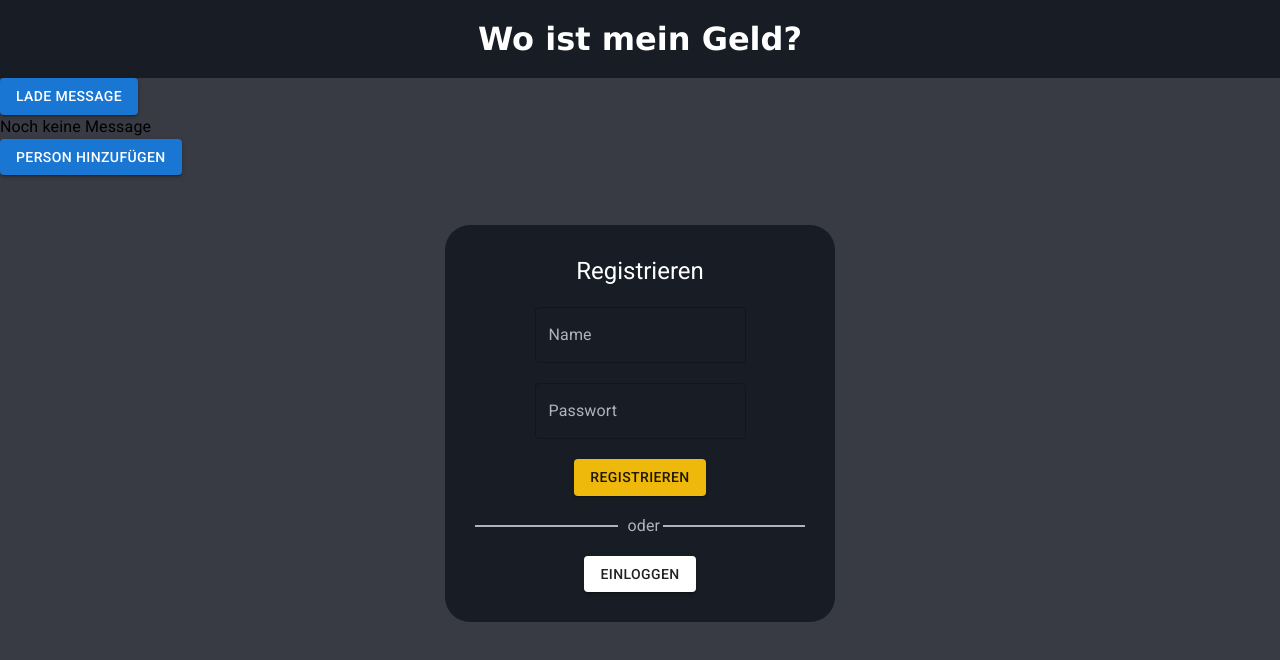
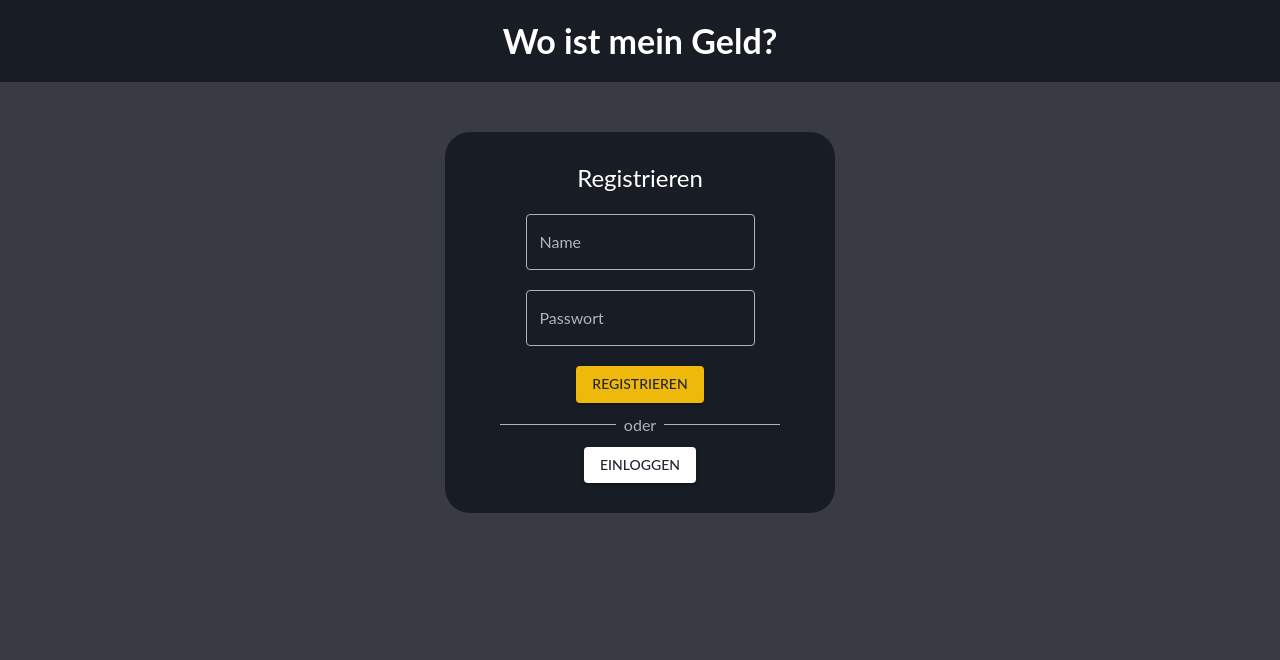
Before and after one commit to cyberlytics/WoIstMeinGeld, a React (Vite) app in the folder frontend/: page / in a window 1280 px wide. Shown: the top 660 px of the page. Built offline with nearby package versions, Linux system fonts and the light colour scheme.

Commit message:
add theme and custom components

```diff
--- a/frontend/index.html
+++ b/frontend/index.html
@@ -4,7 +4,8 @@
         <meta charset="utf-8" />
         <meta name="viewport" content="width=device-width, initial-scale=1.0, user-scalable=no" />
         <link rel="shortcut icon" href="/favicon.ico" />
-        <link rel="stylesheet" href="https://fonts.googleapis.com/css?family=Roboto:300,400,500,700&display=swap" />
+        <!-- <link rel="stylesheet" href="https://fonts.googleapis.com/css?family=Roboto:300,400,500,700&display=swap" /> -->
+        <link type="text/css" href="http://fonts.googleapis.com/css?family=Lato:400,700" />
         <title>Web-App</title>
     </head>
     <body>
--- a/frontend/src/App.tsx
+++ b/frontend/src/App.tsx
@@ -1,8 +1,9 @@
-import { Button, Typography } from "@mui/material";
+import { Button, ThemeProvider, Typography } from "@mui/material";
 import { useState } from "react";
 import AppBar from "./AppBar";
 import postFetch from "./postFetchWrapper";
 import { SignUpDialog } from "./SignUp";
+import theme from "./ThemeProvider";
 
 interface IMessage {
     message: string;
@@ -10,6 +11,7 @@ interface IMessage {
 
 export function App() {
     const [message, setMessage] = useState<IMessage | null>(null);
+    const [showLogin, setShowLogin] = useState<boolean>(true);
 
     function handleClick() {
         fetch("http://localhost:8080/")
@@ -32,17 +34,23 @@ export function App() {
             .catch((reason) => console.error(reason));
     }
 
+    const handleShow = (show: boolean) => {
+        setShowLogin(show);
+    };
+
     return (
         <div>
+            <ThemeProvider theme={theme}>
                 <AppBar />
-            <Button variant="contained" onClick={handleClick}>
+                {/* <Button variant="contained" onClick={handleClick}>
                     Lade Message
                 </Button>
                 <Typography>{message ? message.message : "Noch keine Message"}</Typography>
                 <Button variant="contained" onClick={handleAddPerson}>
                     Person hinzufügen
-            </Button>
-            <SignUpDialog show={false}></SignUpDialog>
+                </Button> */}
+                {showLogin ? <SignUpDialog setShow={handleShow}></SignUpDialog> : <Typography>oof</Typography>}
+            </ThemeProvider>
         </div>
     );
 }
--- a/frontend/src/AppBar.tsx
+++ b/frontend/src/AppBar.tsx
@@ -1,12 +1,30 @@
 import { PureComponent, ReactNode } from "react";
+import AppBar from "@mui/material/AppBar";
+import { makeStyles, Typography } from "@mui/material";
+// class AppBar extends PureComponent {
+//     render(): ReactNode {
+//         return (
+//             <div className="appBarContainer">
+//                 <h1 className="appBarTitle">Wo ist mein Geld?</h1>
+//             </div>
+//         );
+//     }
+// }
 
-class AppBar extends PureComponent {
-    render(): ReactNode {
-        return (
-            <div className="appBarContainer">
-                <h1 className="appBarTitle">Wo ist mein Geld?</h1>
-            </div>
-        );
-    }
-}
-export default AppBar;
+const AppBarGeld = () => {
+    return (
+        <div className="appBarContainer">
+            <AppBar position="static" sx={{ boxShadow: 0 }}>
+                <Typography
+                    sx={{ bgcolor: "secondary.main", boxShadow: 0, fontWeight: "bold" }}
+                    className="appBarTitle"
+                    variant="h4"
+                    component="div"
+                >
+                    Wo ist mein Geld?
+                </Typography>
+            </AppBar>
+        </div>
+    );
+};
+export default AppBarGeld;
--- /dev/null
+++ b/frontend/src/CustomButton.ts
@@ -0,0 +1,9 @@
+import { styled, Button } from "@mui/material";
+
+const CustomButton = styled(Button)(({ theme, color = "primary" }) => ({
+    ":hover": {
+        backgroundColor: theme.palette[color].dark,
+    },
+}));
+
+export default CustomButton;
--- /dev/null
+++ b/frontend/src/CustomTextField.ts
@@ -0,0 +1,26 @@
+import { styled, TextField } from "@mui/material";
+
+const CustomTextField = styled(TextField)(({ theme }) => ({
+    "& label.Mui-focused": {
+        color: theme.palette.notFilledGray.main,
+    },
+    "& label": {
+        color: theme.palette.notFilledGray.main,
+    },
+    "& input": {
+        color: theme.palette.fontWhite.main,
+    },
+    "& .MuiOutlinedInput-root": {
+        "& fieldset": {
+            borderColor: theme.palette.notFilledGray.main,
+        },
+        "&:hover fieldset": {
+            borderColor: theme.palette.fontWhite.main,
+        },
+        "&.Mui-focused fieldset": {
+            borderColor: theme.palette.fontWhite.main,
+        },
+    },
+}));
+
+export default CustomTextField;
--- a/frontend/src/SignUp.tsx
+++ b/frontend/src/SignUp.tsx
@@ -1,87 +1,46 @@
 import { Button, TextField, Typography } from "@mui/material";
-import { createTheme, ThemeProvider } from "@mui/material/styles";
 import { useState } from "react";
-
-const registerButtonTheme = createTheme({
-    palette: {
-        primary: {
-            main: "#EFB90B",
-        },
-    },
-});
-
-const logInButtonTheme = createTheme({
-    palette: {
-        primary: {
-            main: "#FFFFFF",
-        },
-    },
-});
-
-const textFieldTheme = createTheme({
-    palette: {
-        primary: {
-            main: "#AEB4BC",
-        },
-    },
-});
+import CustomButton from "./CustomButton";
+import CustomTextField from "./CustomTextField";
 
 interface ISignUpDialog {
-    show: boolean;
+    setShow(show: boolean): void;
 }
 
 export function SignUpDialog(props: ISignUpDialog) {
-    const { show } = props;
-    const [open, openDialog] = useState(true);
+    const { setShow } = props;
 
     return (
         <div>
-            {open && (
             <div className="signUpContainer">
                 <div className="signUpContainerInner">
                     <Typography variant="h5" className="signUpItems" id="heading">
                         Registrieren
                     </Typography>
-                        <ThemeProvider theme={textFieldTheme}>
-                            <TextField
-                                variant="outlined"
-                                label="Name"
+                    <CustomTextField color="primaryButton" variant="outlined" label="Name" className="signUpItems" />
+                    <CustomTextField label="Passwort" type="password" className="signUpItems" />
+                    <Button
+                        color="primaryButton"
+                        variant="contained"
                         className="signUpItems"
-                                sx={{ input: { color: "#AEB4BC" } }}
-                                InputLabelProps={{
-                                    style: { color: "#AEB4BC" },
-                                }}
-                            />
-                            <TextField
-                                label="Passwort"
-                                type="password"
-                                className="signUpItems"
-                                sx={{ input: { color: "#AEB4BC" } }}
-                                InputLabelProps={{
-                                    style: { color: "#AEB4BC" },
-                                }}
-                            />
-                        </ThemeProvider>
-                        <ThemeProvider theme={registerButtonTheme}>
-                            <Button variant="contained" className="signUpItems">
+                        sx={{ color: "secondaryFont.main" }}
+                    >
                         Registrieren
                     </Button>
-                        </ThemeProvider>
                     <div className="block">
-                            <hr />
-                            <Typography className="signUpItems" id="text">
-                                oder
-                            </Typography>
-                            <hr />
+                        <Typography className="separator">oder</Typography>
                     </div>
-                        <ThemeProvider theme={logInButtonTheme}>
-                            <Button variant="contained" className="signUpItems" onClick={() => openDialog(show)}>
+                    <Button
+                        color="fontWhite"
+                        variant="contained"
+                        className="signUpItems"
+                        onClick={() => setShow(false)}
+                        sx={{ color: "secondaryFont.main" }}
+                    >
                         Einloggen
                     </Button>
-                        </ThemeProvider>
                 </div>
             </div>
-            )}
         </div>
     );
 }
--- /dev/null
+++ b/frontend/src/ThemeProvider.ts
@@ -0,0 +1,94 @@
+import { createTheme } from "@mui/material/styles";
+
+declare module "@mui/material/styles" {
+    interface Palette {
+        fontWhite: Palette["primary"];
+        notFilledGray: Palette["primary"];
+        primaryButton: Palette["primary"];
+        secondaryFont: Palette["primary"];
+        foregroundGray: Palette["primary"];
+        badRed: Palette["primary"];
+        goodGreen: Palette["primary"];
+        inherit: Palette["primary"];
+    }
+    interface PaletteOptions {
+        fontWhite: PaletteOptions["primary"];
+        notFilledGray: PaletteOptions["primary"];
+        primaryButton: PaletteOptions["primary"];
+        secondaryFont: PaletteOptions["primary"];
+        foregroundGray: PaletteOptions["primary"];
+        badRed: PaletteOptions["primary"];
+        goodGreen: PaletteOptions["primary"];
+        inherit: PaletteOptions["primary"];
+    }
+}
+
+// Update the Button's color prop options
+declare module "@mui/material/Button" {
+    interface ButtonPropsColorOverrides {
+        primaryButton: true;
+        fontWhite: true;
+        badRed: true;
+    }
+}
+
+declare module "@mui/material/TextField" {
+    interface TextFieldPropsColorOverrides {
+        primaryButton: true;
+    }
+}
+
+declare module "@mui/material/InputLabel" {
+    interface InputLabelPropsColorOverrides {
+        primaryButton: true;
+    }
+}
+
+const theme = createTheme({
+    typography: {
+        fontFamily: ["Lato", "sans-serif"].join(","),
+    },
+    palette: {
+        inherit: {
+            main: "#FFF",
+        },
+        primary: {
+            main: "#383A44",
+            dark: "#27282f",
+        },
+        secondary: {
+            main: "#181D25",
+            dark: "#10141a",
+        },
+        fontWhite: {
+            main: "#FFFFFF",
+            dark: "#b3b3b3",
+        },
+        notFilledGray: {
+            main: "#AEB4BC",
+            dark: "#737d8b",
+        },
+        primaryButton: {
+            main: "#EFB90B",
+            dark: "#a88207",
+        },
+        secondaryFont: {
+            main: "#232532",
+            dark: "#181a23",
+        },
+        foregroundGray: {
+            main: "#4E5766",
+            dark: "#363d47",
+        },
+        badRed: {
+            main: "#F6455D",
+            dark: "#d30a25",
+        },
+        goodGreen: {
+            main: "#2DBD85",
+            dark: "#1f855d",
+        },
+    },
+});
+
+export default theme;
--- a/frontend/src/style/SignUp.scss
+++ b/frontend/src/style/SignUp.scss
@@ -15,17 +15,6 @@
     .signUpItems {
         margin: 10px;
     }
-    .block {
-        height: 40px;
-        width: 350px;
-        display: grid;
-        grid-template-columns: 1fr 25px 1fr;
-        grid-template-rows: 1fr;
-    }
-    hr {
-        margin: auto 10px;
-        border: 1.5px solid #aeb4bc;
-    }
 
     #text {
         margin: auto 0;
@@ -36,3 +25,26 @@
         color: #ffffff;
     }
 }
+
+.separator {
+    display: flex;
+    align-items: center;
+    text-align: center;
+    color: #aeb4bc;
+    padding: 0 10%;
+}
+
+.separator::before,
+.separator::after {
+    content: "";
+    flex: 1;
+    border-bottom: 1px solid #aeb4bc;
+}
+
+.separator:not(:empty)::before {
+    margin-right: 0.5em;
+}
+
+.separator:not(:empty)::after {
+    margin-left: 0.5em;
+}
--- a/frontend/src/style/index.scss
+++ b/frontend/src/style/index.scss
@@ -1,7 +1,7 @@
 @import "./SignUp.scss";
 @import "./AppBar.scss";
 body {
-    font-family: Verdana, Arial, sans-serif;
+    font-family: "Lato", Verdana, sans-serif;
     margin: 0px;
     background-color: #383a44;
 }
```
Lines whose indentation alone changed are shown as unchanged.
